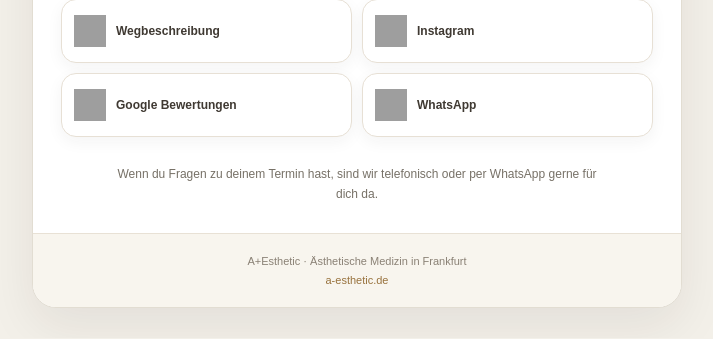
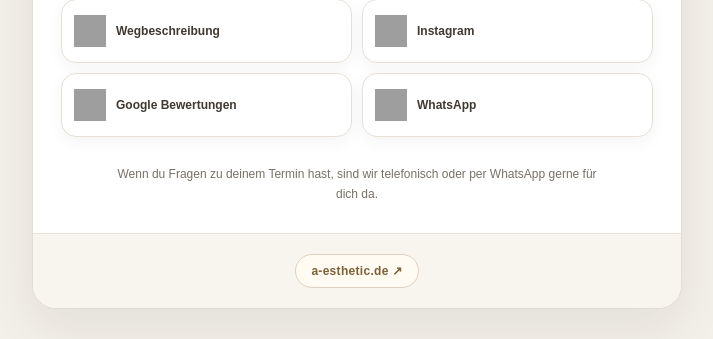
Before and after one commit to hsdarestani/book, a Django app: template templates/booking/email_booking_confirmation.html in a window 1280 px wide. Shown: the part 815-1154 px from the top of the page, without its empty margins (283-996 px from the left). Before the commit the page ends 1128 px from the top, so only its background shows below. Run offline with Django 5.2, Linux system fonts and the light colour scheme; the template is opened without the code that fills it, so the values that code supplies are empty; grey boxes are pictures that could not be loaded.

Commit message:
Simplify customer email footer to website link

```diff
--- a/templates/booking/email_booking_confirmation.html
+++ b/templates/booking/email_booking_confirmation.html
@@ -173,9 +173,8 @@
           </tr>
 
           <tr>
-            <td style="padding:18px 28px;background:#f8f5ee;text-align:center;color:#8a8175;font-size:11px;line-height:1.7;border-top:1px solid #e8e1d5;">
-              A+Esthetic · Ästhetische Medizin in Frankfurt<br>
-              <a href="https://a-esthetic.de" style="color:#98723d;text-decoration:none;">a-esthetic.de</a>
+            <td style="padding:20px 28px;background:#f8f5ee;text-align:center;border-top:1px solid #e8e1d5;">
+              <a href="https://a-esthetic.de" style="display:inline-block;color:#7d6037;text-decoration:none;font-size:12px;font-weight:700;letter-spacing:.3px;border:1px solid #ddd2c1;background:#fffaf2;border-radius:999px;padding:9px 15px;">a-esthetic.de&nbsp;↗</a>
             </td>
           </tr>
         </table>
```
